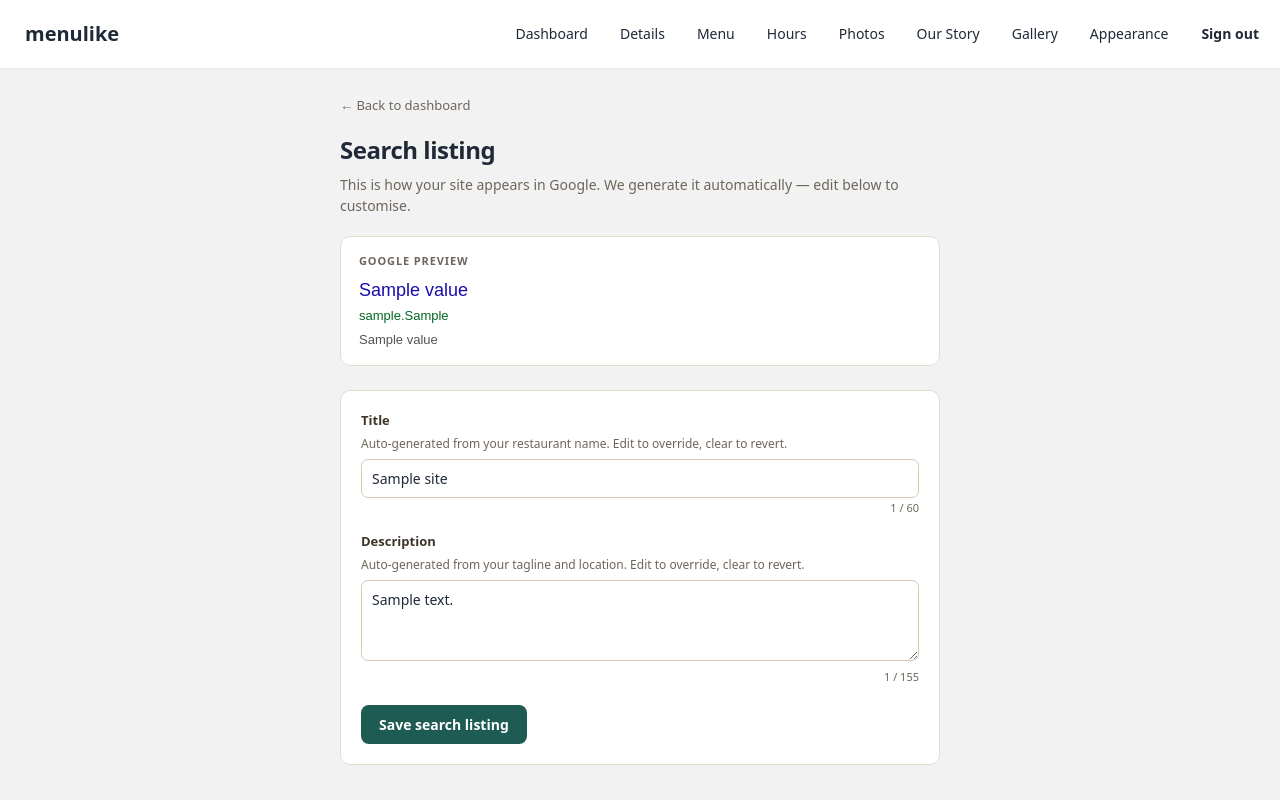
After one commit to davidnewall01/menulike, a FastAPI app: template app/templates/admin/seo.html in a window 1280 px wide. The commit adds this page. Run offline with FastAPI, Linux system fonts and the light colour scheme; the template is opened without the code that fills it: most values are stand-ins (such as "Sample title", 1, 10 or a date in 2020); some libraries are stand-ins or nearby versions.

Commit message:
SEO tile + derive-with-override meta (dismantle chunk 2)
Rehome meta_title/meta_description from Details form to a new "Search
listing" dashboard tile + /admin/seo surface with Google-result preview.

Resolver: add "derived" source type. New _resolve_seo() derives meta_title
from name+suburb (capped 60 chars) and meta_description via 4-rung degrade
ladder (tagline+suburb > tagline > suburb > omit). Override stored in
existing columns; derived value never stored.

Templates: repoint all 4 base templates (linen/slate/olive/base) to read
resolved meta values instead of site.* directly — public output now matches
preview (closes a live SEO gap: sites always get a description).

Dashboard: "Search listing" tile in row 2 with mini Google preview. Badge
shows "Auto-generated" (green) or "Customised" (green) — both positive
states, not publish-gated.

Admin: /admin/seo page with full Google preview, two fields with derived
placeholders, char counters (60/155), clear-to-revert semantics.

Details form: meta_title/meta_description removed (SEO section heading
gone). Write list trimmed. SeoForm schema added for the new surface.

Co-Authored-By: Claude Opus 4.6 (1M context) <noreply@anthropic.com>

```diff
--- /dev/null
+++ b/app/templates/admin/seo.html
@@ -0,0 +1,97 @@
+{% extends "admin/base.html" %}
+
+{% block title %}Search Listing{% endblock %}
+
+{% block content %}
+<style>
+  .seo { max-width: 600px; margin: 0 auto; }
+  .seo-back { font-size: 13px; color: #6E665B; text-decoration: none; display: inline-block; margin-bottom: 16px; }
+  .seo-back:hover { color: #1E5B52; }
+  .seo h1 { font-size: 24px; font-weight: 800; letter-spacing: -0.02em; margin: 0 0 6px; }
+  .seo .sub { font-size: 14px; color: #6E665B; margin-bottom: 20px; }
+
+  /* Google-result preview */
+  .gp { background: #fff; border: 1px solid #E5DCCD; border-radius: 10px; padding: 16px 18px; margin-bottom: 24px; }
+  .gp__label { font-size: 11px; font-weight: 600; color: #6E665B; text-transform: uppercase; letter-spacing: 0.08em; margin-bottom: 8px; }
+  .gp__title { font-size: 18px; color: #1a0dab; font-family: Arial, sans-serif; white-space: nowrap; overflow: hidden; text-overflow: ellipsis; }
+  .gp__url { font-size: 13px; color: #006621; margin-top: 2px; font-family: Arial, sans-serif; }
+  .gp__desc { font-size: 13px; color: #545454; margin-top: 4px; font-family: Arial, sans-serif; display: -webkit-box; -webkit-line-clamp: 2; -webkit-box-orient: vertical; overflow: hidden; }
+  .gp__empty { font-size: 13px; color: #999; font-style: italic; margin-top: 4px; }
+
+  /* Form */
+  .seo-form { background: #fff; border: 1px solid #E5DCCD; border-radius: 10px; padding: 20px; }
+  .seo-form .field { margin-bottom: 16px; }
+  .seo-form label { display: block; font-size: 13px; font-weight: 600; color: #3E3528; margin-bottom: 4px; }
+  .seo-form .hint { font-size: 12px; color: #6E665B; margin-bottom: 6px; }
+  .seo-form input[type="text"], .seo-form textarea {
+    width: 100%; padding: 8px 10px; font-size: 14px;
+    border: 1px solid #D9C9AE; border-radius: 7px; background: #fff;
+  }
+  .seo-form input:focus, .seo-form textarea:focus { outline: none; border-color: #1E5B52; box-shadow: 0 0 0 2px rgba(30,91,82,.15); }
+  .seo-form .counter { font-size: 11px; color: #6E665B; text-align: right; margin-top: 2px; }
+  .seo-form .counter.over { color: #c44; }
+  .seo-form .seo-submit {
+    display: inline-block; padding: 9px 18px;
+    font-size: 14px; font-weight: 700; color: #fff; background: #1E5B52;
+    border: none; border-radius: 8px; cursor: pointer; margin-top: 4px;
+  }
+  .seo-form .seo-submit:hover { background: #163F39; }
+  .seo-saved { background: #E3F0EC; color: #1E5B52; border: 1px solid #B8D9CF; border-radius: 8px; padding: 10px 14px; font-size: 13px; font-weight: 600; margin-bottom: 16px; }
+</style>
+
+<div class="seo">
+  <a href="/admin/" class="seo-back">&larr; Back to dashboard</a>
+  <h1>Search listing</h1>
+  <p class="sub">This is how your site appears in Google. We generate it automatically &mdash; edit below to customise.</p>
+
+  {% if saved %}
+  <div class="seo-saved">Search listing saved.</div>
+  {% endif %}
+
+  {# Google-result preview #}
+  <div class="gp">
+    <div class="gp__label">Google preview</div>
+    <div class="gp__title">{{ seo.fields.meta_title.value or site.restaurant_name }}</div>
+    <div class="gp__url">{{ site.slug }}.{{ platform_domain }}</div>
+    {% if seo.fields.meta_description.value %}
+    <div class="gp__desc">{{ seo.fields.meta_description.value }}</div>
+    {% else %}
+    <div class="gp__empty">No description &mdash; Google will choose its own snippet.</div>
+    {% endif %}
+  </div>
+
+  {# Edit form #}
+  <form method="post" action="/admin/seo" class="seo-form">
+    <input type="hidden" name="csrf_token" value="{{ csrf_token }}">
+
+    <div class="field">
+      <label for="meta_title">Title</label>
+      <div class="hint">
+        {% if seo.fields.meta_title.source == "real" %}You customised this.
+        {% else %}Auto-generated from your restaurant name. Edit to override, clear to revert.{% endif %}
+      </div>
+      <input type="text" id="meta_title" name="meta_title"
+             value="{{ site.meta_title or '' }}"
+             placeholder="{{ seo.fields.meta_title.value or '' }}"
+             maxlength="120"
+             oninput="document.getElementById('tc-title').textContent=this.value.length+' / 60';document.getElementById('tc-title').className='counter'+(this.value.length>60?' over':'')">
+      <div id="tc-title" class="counter">{{ (site.meta_title or '')|length }} / 60</div>
+    </div>
+
+    <div class="field">
+      <label for="meta_description">Description</label>
+      <div class="hint">
+        {% if seo.fields.meta_description.source == "real" %}You customised this.
+        {% else %}Auto-generated from your tagline and location. Edit to override, clear to revert.{% endif %}
+      </div>
+      <textarea id="meta_description" name="meta_description" rows="3"
+                placeholder="{{ seo.fields.meta_description.value or '' }}"
+                maxlength="300"
+                oninput="document.getElementById('tc-desc').textContent=this.value.length+' / 155';document.getElementById('tc-desc').className='counter'+(this.value.length>155?' over':'')">{{ site.meta_description or '' }}</textarea>
+      <div id="tc-desc" class="counter">{{ (site.meta_description or '')|length }} / 155</div>
+    </div>
+
+    <button type="submit" class="seo-submit">Save search listing</button>
+  </form>
+</div>
+{% endblock %}
--- a/app/templates/public/base.html
+++ b/app/templates/public/base.html
@@ -4,9 +4,9 @@
     <meta charset="utf-8">
     <meta name="viewport" content="width=device-width, initial-scale=1">
     <meta name="robots" content="noindex">
-    <title>{{ site.meta_title or site.restaurant_name }}</title>
-    {% if site.meta_description %}
-    <meta name="description" content="{{ site.meta_description }}">
+    <title>{{ view.seo.fields.meta_title.value or site.restaurant_name }}</title>
+    {% if view.seo.fields.meta_description.value %}
+    <meta name="description" content="{{ view.seo.fields.meta_description.value }}">
     {% endif %}
     <style>
         body { font-family: system-ui, sans-serif; max-width: 800px; margin: 0 auto; padding: 1rem; }
--- a/app/templates/public/linen/base.html
+++ b/app/templates/public/linen/base.html
@@ -4,9 +4,9 @@
   <meta charset="utf-8">
   <meta name="viewport" content="width=device-width, initial-scale=1">
   <meta name="robots" content="noindex">
-  <title>{{ site.meta_title or site.restaurant_name }}</title>
-  {% if site.meta_description %}
-  <meta name="description" content="{{ site.meta_description }}">
+  <title>{{ view.seo.fields.meta_title.value or site.restaurant_name }}</title>
+  {% if view.seo.fields.meta_description.value %}
+  <meta name="description" content="{{ view.seo.fields.meta_description.value }}">
   {% endif %}
   {% include "public/linen/tokens.html" %}
   <link rel="stylesheet" href="/static/themes/linen/linen.css">
--- a/app/templates/public/olive/base.html
+++ b/app/templates/public/olive/base.html
@@ -4,9 +4,9 @@
   <meta charset="utf-8">
   <meta name="viewport" content="width=device-width, initial-scale=1">
   <meta name="robots" content="noindex">
-  <title>{{ site.meta_title or site.restaurant_name }}</title>
-  {% if site.meta_description %}
-  <meta name="description" content="{{ site.meta_description }}">
+  <title>{{ view.seo.fields.meta_title.value or site.restaurant_name }}</title>
+  {% if view.seo.fields.meta_description.value %}
+  <meta name="description" content="{{ view.seo.fields.meta_description.value }}">
   {% endif %}
   {% include "public/olive/tokens.html" %}
   <link rel="stylesheet" href="/static/themes/olive/olive.css">
--- a/app/templates/public/slate/base.html
+++ b/app/templates/public/slate/base.html
@@ -4,9 +4,9 @@
   <meta charset="utf-8">
   <meta name="viewport" content="width=device-width, initial-scale=1">
   <meta name="robots" content="noindex">
-  <title>{{ site.meta_title or site.restaurant_name }}</title>
-  {% if site.meta_description %}
-  <meta name="description" content="{{ site.meta_description }}">
+  <title>{{ view.seo.fields.meta_title.value or site.restaurant_name }}</title>
+  {% if view.seo.fields.meta_description.value %}
+  <meta name="description" content="{{ view.seo.fields.meta_description.value }}">
   {% endif %}
   {% include "public/slate/tokens.html" %}
   <link rel="stylesheet" href="/static/themes/slate/slate.css">
```
Also changed, not shown: app/content/resolver.py (+80 -4 lines), app/coordinators/site_coordinator.py (+12 -0 lines), app/schemas/site.py (+12 -2 lines), app/services/site_service.py (+23 -1 lines), app/templates/admin/_details_form.html (+0 -11 lines), app/templates/admin/dashboard.html (+31 -0 lines), app/web/admin.py (+60 -0 lines), tests/test_dashboard.py (+1 -1 lines), tests/test_resolver.py (+7 -1 lines), tests/test_site_publish.py (+3 -1 lines).
